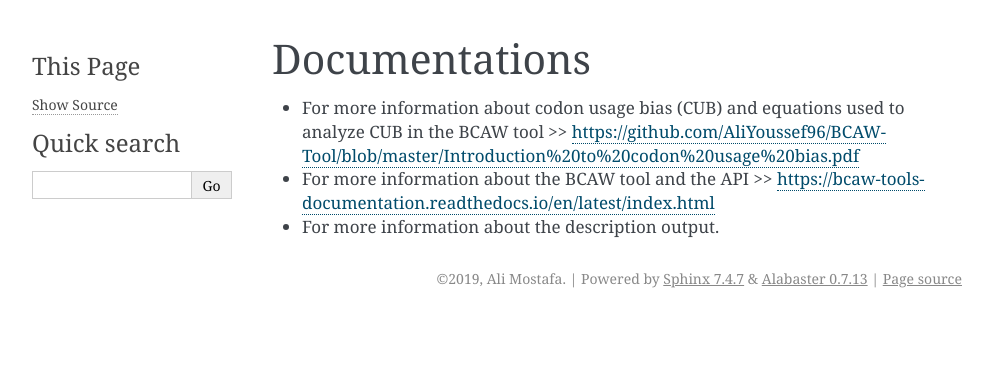
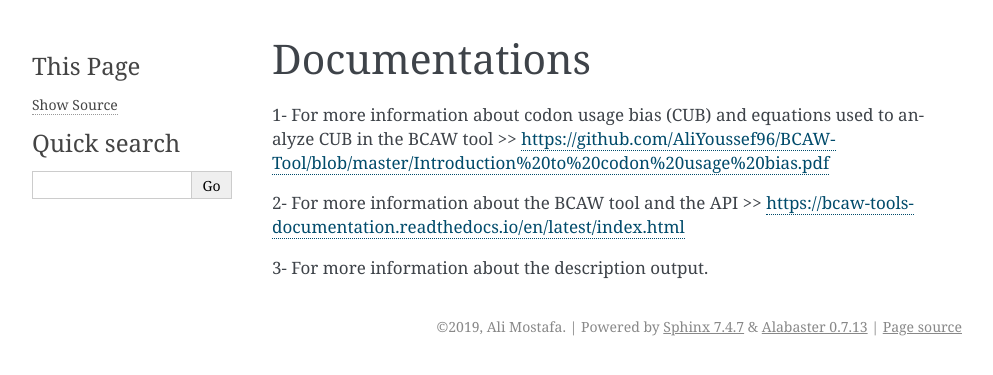
Before and after one commit to AliYoussef96/BCAW-Tool, a Sphinx documentation site: the page built from docs/Documentations.rst, in a window 1280 px wide. Shown: the top 375 px of the page, without its empty margins (148-1141 px from the left). Built offline with Sphinx 7.4.7, drawn with Linux system fonts in a browser that asks for light colours.

Commit message:
Update Documentations.rst

```diff
--- a/docs/Documentations.rst
+++ b/docs/Documentations.rst
@@ -1,11 +1,8 @@
 Documentations
 ================
 
+1- For more information about codon usage bias (CUB) and equations used to analyze CUB in the BCAW tool >> https://github.com/AliYoussef96/BCAW-Tool/blob/master/Introduction%20to%20codon%20usage%20bias.pdf
 
-- For more information about codon usage bias (CUB) and equations used to analyze CUB in the BCAW tool >> https://github.com/AliYoussef96/BCAW-Tool/blob/master/Introduction%20to%20codon%20usage%20bias.pdf
+2- For more information about the BCAW tool and the API >> https://bcaw-tools-documentation.readthedocs.io/en/latest/index.html
 
-
-- For more information about the BCAW tool and the API >> https://bcaw-tools-documentation.readthedocs.io/en/latest/index.html
-
-
-- For more information about the description output.
+3- For more information about the description output.
```
